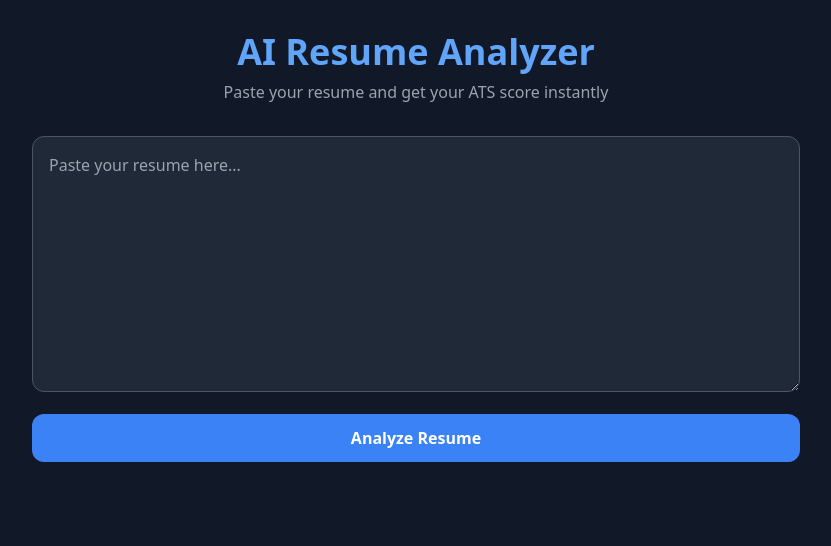
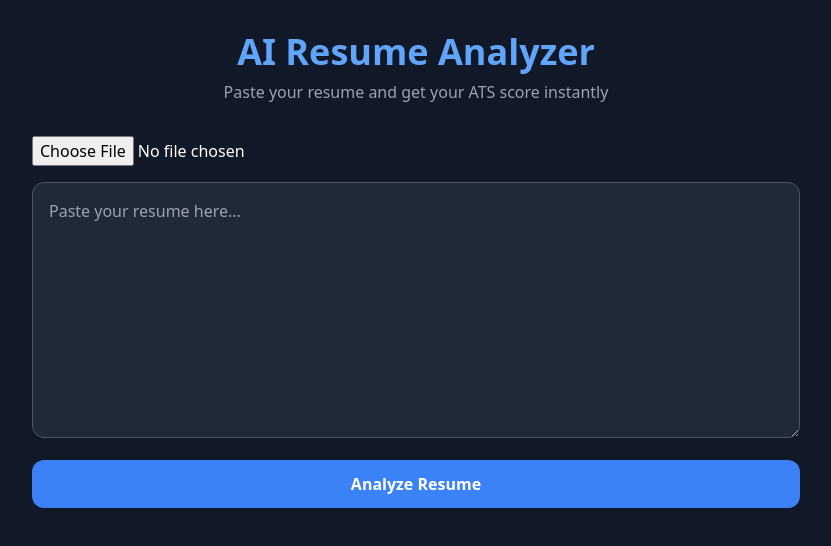
Before and after one commit to ishvakubendiran/ai-resume-analyzer, a React (Vite) app: page / in a window 1280 px wide. Shown: the top 546 px of the page, without its empty margins (224-1055 px from the left). Built offline with nearby package versions, Linux system fonts and the light colour scheme.

Commit message:
Add PDF upload feature

```diff
--- a/package.json
+++ b/package.json
@@ -10,6 +10,7 @@
     "preview": "vite preview"
   },
   "dependencies": {
+    "pdfjs-dist": "^6.0.227",
     "react": "^19.2.6",
     "react-dom": "^19.2.6"
   },
--- a/src/App.jsx
+++ b/src/App.jsx
@@ -1,10 +1,25 @@
 import { useState } from "react"
+import * as pdfjsLib from "pdfjs-dist"
+pdfjsLib.GlobalWorkerOptions.workerSrc = new URL('pdfjs-dist/build/pdf.worker.mjs', import.meta.url).toString()
 
 function App() {
   const [resume, setResume] = useState("")
   const [result, setResult] = useState("")
   const [loading, setLoading] = useState(false)
-
+  const handlePdfUpload = async (e) => {
+  const file = e.target.files[0]
+  if(!file) return
+  const arrayBuffer = await file.arrayBuffer()
+  const pdf = await pdfjsLib.getDocument({ data: arrayBuffer }).promise
+  let text = ""
+  for (let i = 1; i <= pdf.numPages; i++) {
+    const page = await pdf.getPage(i)
+    const content = await page.getTextContent()
+    text += content.items.map((item) => item.str).join(" ") + "\n"
+    }
+    console.log(text)
+    setResume(text)
+}
   const analyzeResume = async () => {
     setLoading(true)
     const apiKey = import.meta.env.VITE_GROQ_API_KEY
@@ -49,6 +64,12 @@ Resume: ${resume}`
         <p className="text-center text-gray-400 mb-8">
           Paste your resume and get your ATS score instantly
         </p>
+        <input
+        type="file"
+        accept=".pdf"
+        onChange={handlePdfUpload}
+        className="mb-4 w-full text-white"
+        />
         <textarea
           className="w-full h-64 p-4 bg-gray-800 text-white rounded-xl border border-gray-600"
           placeholder="Paste your resume here..."
```
Also changed, not shown: 1 other file (tests, documents, lock files or other folders).
